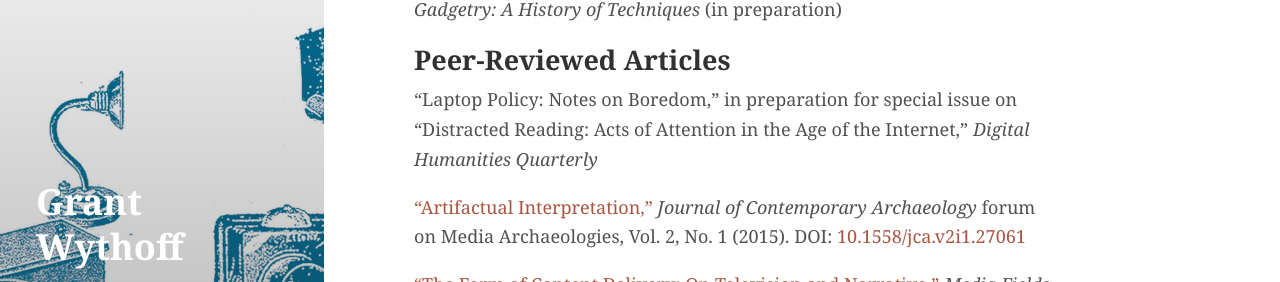
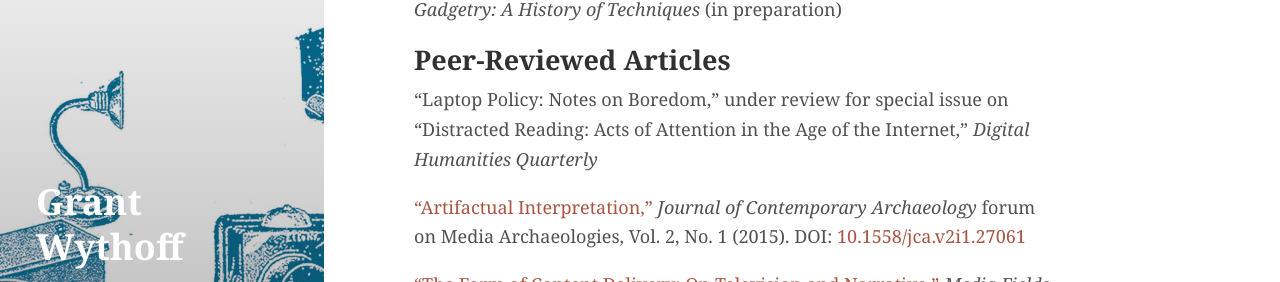
Before and after one commit to gwijthoff/wythoff.net, a Jekyll site: the page built from writing.md, in a window 1280 px wide and 900 px high, scrolled down 413 px. Shown: the part 173-455 px from the top of the window. Built offline with Jekyll 4.4.1, drawn with Linux system fonts in a browser that asks for light colours.

Commit message:
article status update

```diff
--- a/writing.md
+++ b/writing.md
@@ -19,7 +19,7 @@ _Gadgetry: A History of Techniques_ (in preparation)
 
 ## Peer-Reviewed Articles
 
-“Laptop Policy: Notes on Boredom,” in preparation for special issue on “Distracted Reading: Acts of Attention in the Age of the Internet,” *Digital Humanities Quarterly*
+“Laptop Policy: Notes on Boredom,” under review for special issue on “Distracted Reading: Acts of Attention in the Age of the Internet,” *Digital Humanities Quarterly*
 
 ["Artifactual Interpretation,"](http://wythoff.net/pdf/Wythoff_2015_Artifactual_Interpretation.pdf) *Journal of Contemporary Archaeology* forum on Media Archaeologies, Vol. 2, No. 1 (2015). DOI: [10.1558/jca.v2i1.27061](http://dx.doi.org/10.1558/jca.v2i1.27061)
 
```
